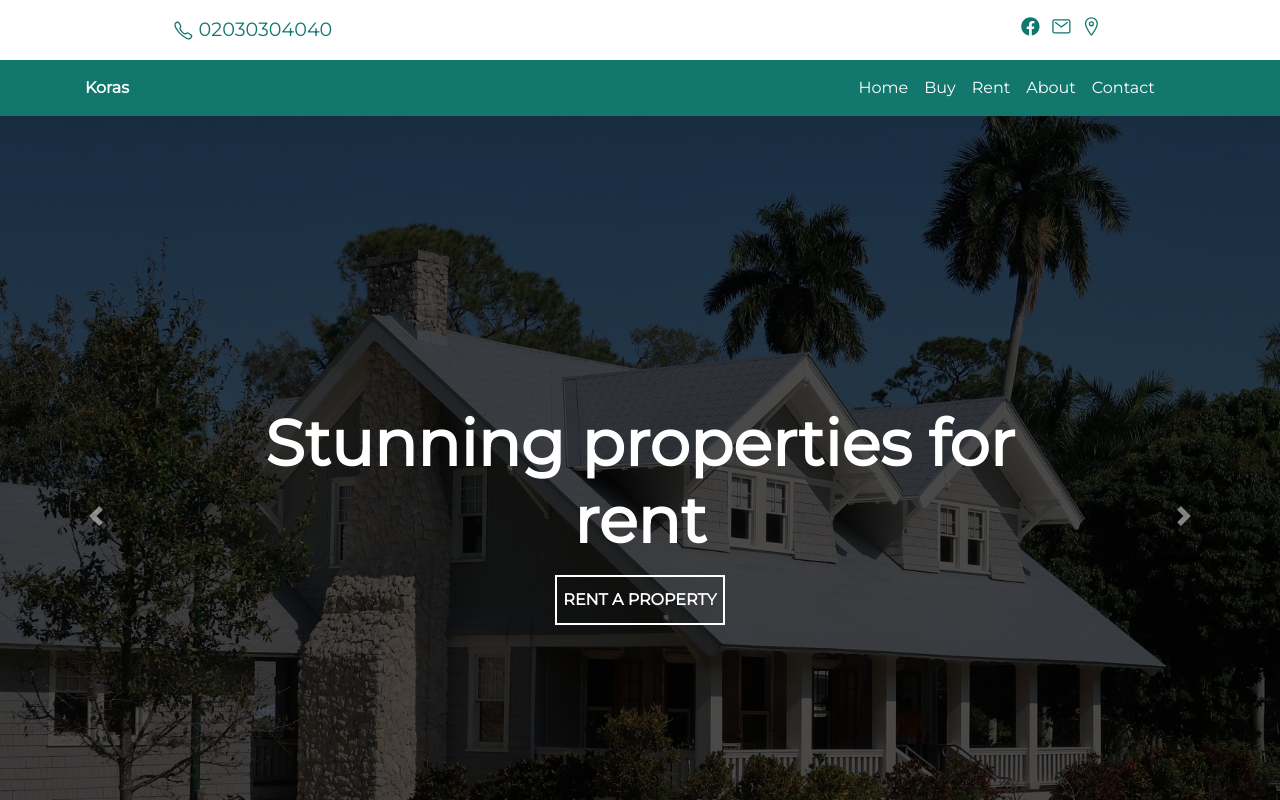
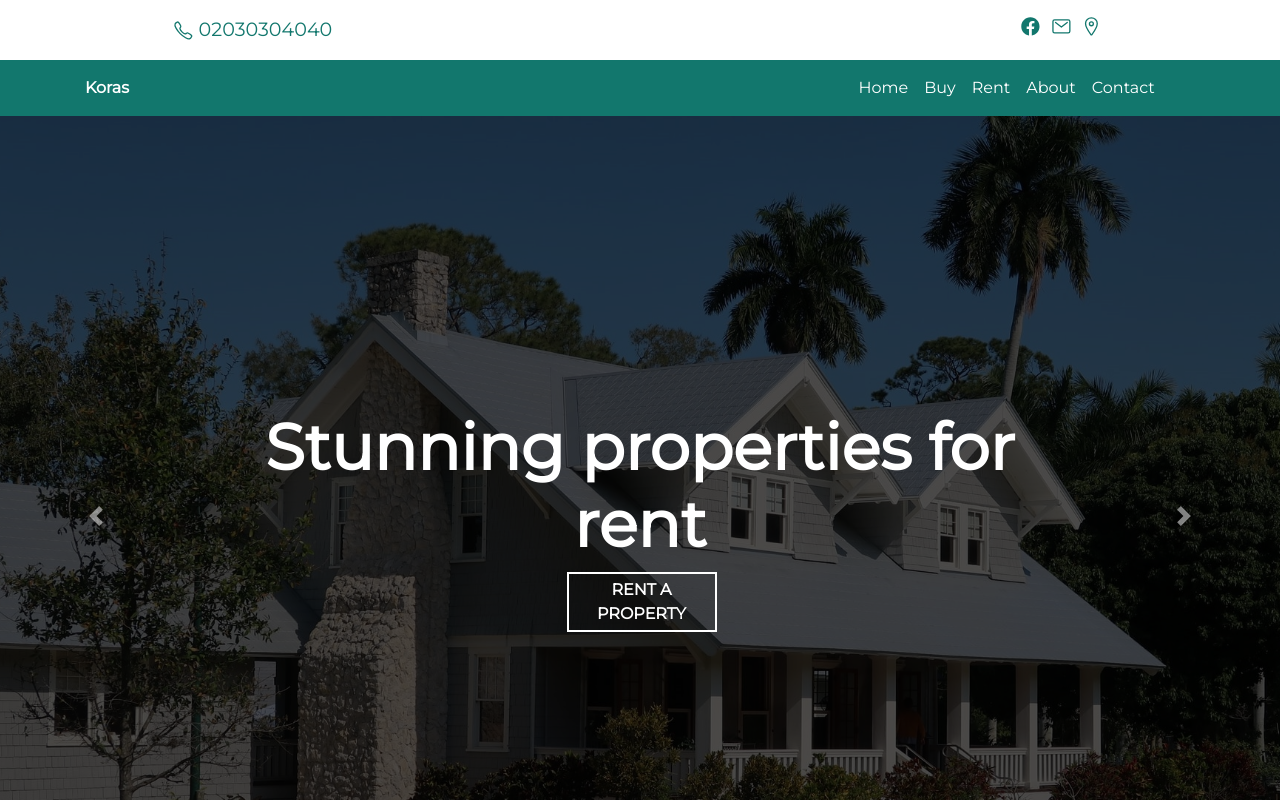
Before and after one commit to Ionut-Cora/koras-estates-agency, a React (Create React App) app: page / in a window 1280 px wide. Shown: the top 800 px of the page. Built offline with nearby package versions, Linux system fonts and the light colour scheme.

Commit message:
style commit

```diff
--- a/src/pages/Home/Home.css
+++ b/src/pages/Home/Home.css
@@ -1,9 +1,4 @@
 
-.carousel-item {
-    display: flex;
-    justify-content: center;
-    align-items: center;
-}
 
 .head-img {
     height: 100vh;
@@ -12,6 +7,10 @@
 
 .head-title {
     padding: 27%;
+    display: flex;
+    flex-direction: column;
+    align-items: center;
+    justify-content: center;
 }
 
 .head-title h1 {
@@ -23,9 +22,17 @@
     font-size: 1.5rem;
 }
 
+#buttons-div {
+    display: flex;
+}
+
+#buttons-div button {
+    margin: 0 10px;
+}
+
 .head-title button {
-    min-width: auto;
-    min-height: 50px;
+    width: 150px;
+    height: 60px;
     font-weight: bold;
     text-transform: uppercase;
     margin: 1%;
@@ -75,7 +82,7 @@
 
     .head-title button {
         width: 200px;
-        height: 2rem;
+        height: 50px;
         font-size: 0.8rem;
         border: 1px solid #fff;
     }
--- a/src/pages/Home/Home.jsx
+++ b/src/pages/Home/Home.jsx
@@ -26,12 +26,14 @@ function Home() {
                             <div className="head-title container">
                                 <h1>London Estate Agents</h1>
                                 <p>London Estate Agents specialising in property for sale and to rent in London.</p>
+                                <div id="buttons-div">
                                     <Link to="/rent">
                                         <button>Rent a property</button>
                                     </Link>
                                     <Link to="/buy">
                                         <button>Buy a property</button>
                                     </Link>
+                                </div>
                             </div>
                         </Carousel.Caption>
                     </Carousel.Item>
```
Lines whose indentation alone changed are shown as unchanged.
